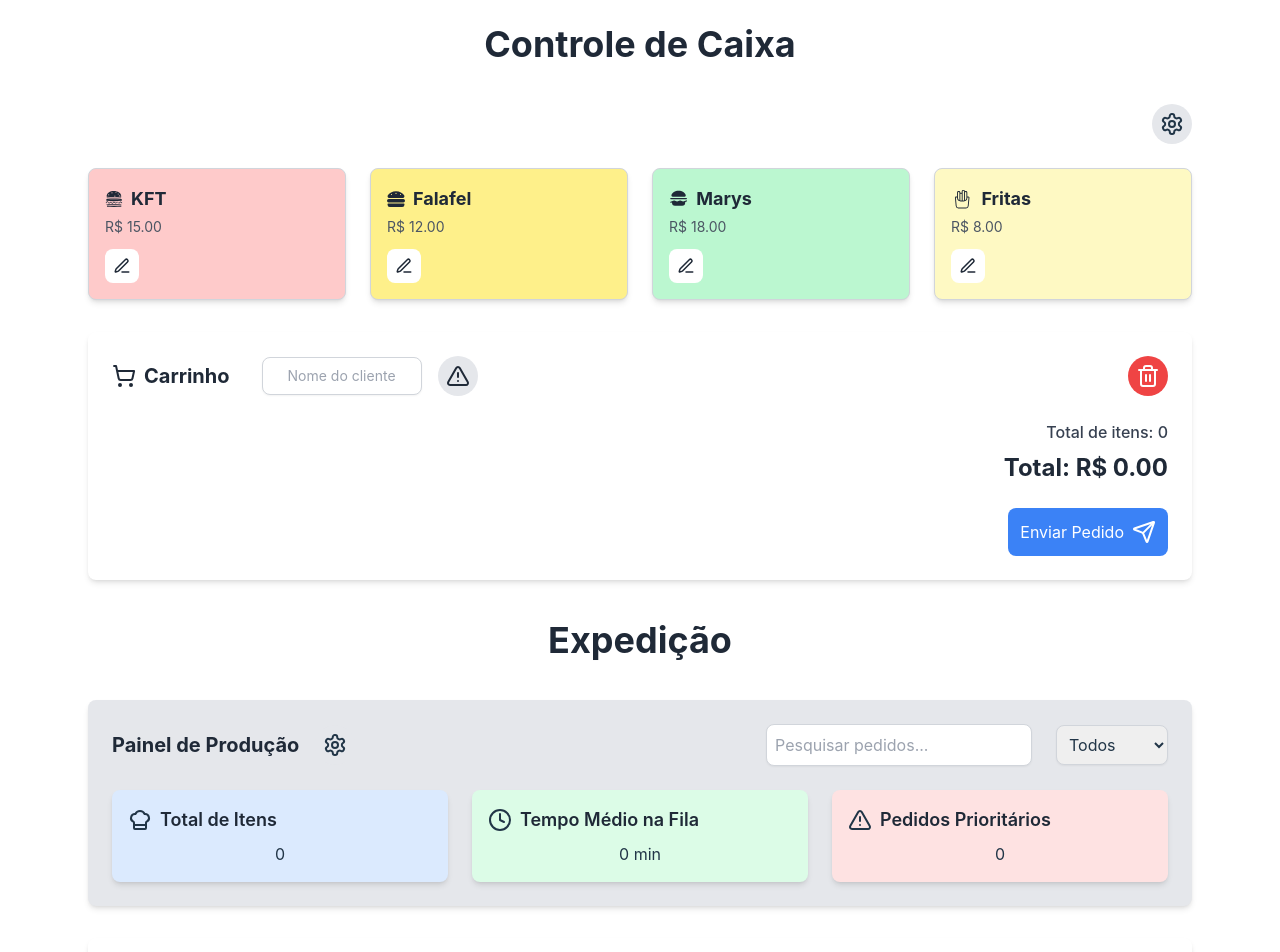
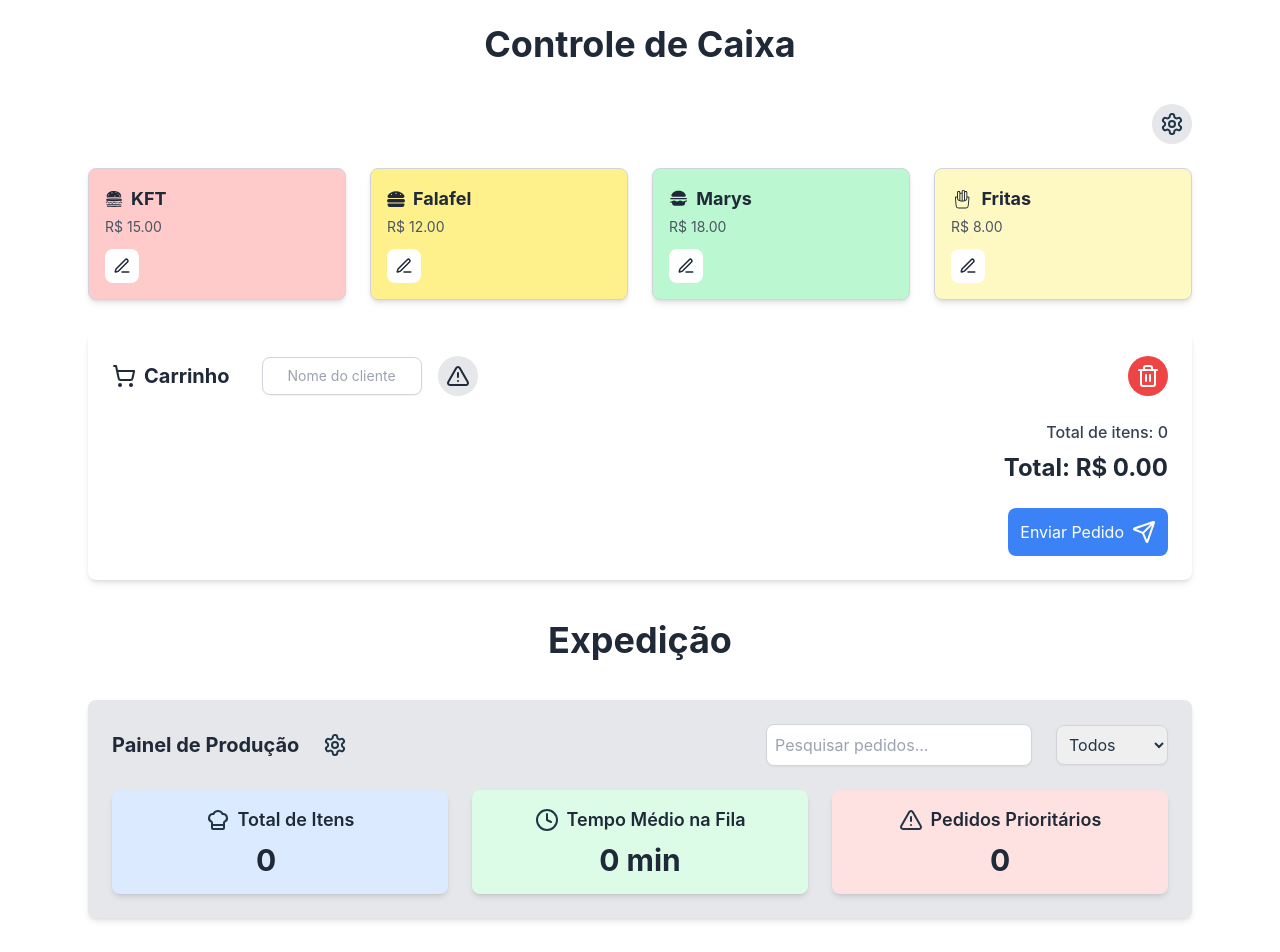
Before and after one commit to TamLeal/souk-v2-split-project, a React (Vite) app: page / in a window 1280 px wide. Shown: the top 952 px of the page. Built offline with nearby package versions, Linux system fonts and the light colour scheme.

Commit message:
fix cards for quantities | layout| sizes

```diff
--- a/src/components/ControleCaixaExpedicao.jsx
+++ b/src/components/ControleCaixaExpedicao.jsx
@@ -13,7 +13,9 @@ import Esquecidos from './Pedidos/Esquecidos';
 import ResumoEvento from './Painel/ResumoEvento';
 import HistoricoAcoes from './Painel/HistoricoAcoes';
 import PanelCard from './shared/PanelCard';
-import { ChefHat, Clock, AlertTriangle, Settings } from './shared/Icones';
+
+import { ChefHat, Clock, AlertTriangle, FaHamburger, CiFries, Settings } from './shared/Icones'; // Certifique-se de importar os ícones corretos
+
 
 // Rest of your component code...
 
@@ -660,6 +662,11 @@ const ControleCaixaExpedicao = () => {
               (total, key) => total + contadorFila[key],
               0
             )}
+            items={Object.entries(contadorFila).map(([name, quantity]) => ({
+              icon: name === 'KFT' ? <FaHamburger /> : name === 'Fritas' ? <CiFries /> : null,
+              name,
+              quantity,
+            }))}
             color="blue"
           />
           <PanelCard
--- a/src/components/shared/PanelCard.jsx
+++ b/src/components/shared/PanelCard.jsx
@@ -1,15 +1,48 @@
 import React from 'react';
 import FlipNumber from './FlipNumber';
+import { FaHamburger } from 'react-icons/fa';
+import { GiTacos, GiFrenchFries } from 'react-icons/gi';
 
-const PanelCard = ({ icon, label, value, color }) => (
-  <div
-    className={`p-4 rounded-lg shadow-md bg-${color}-100 hover:bg-${color}-200 transition-all duration-300`}
-  >
-    <div className="flex items-center mb-2">
+const getItemIcon = (name) => {
+  switch (name.toLowerCase()) {
+    case 'kft':
+    case 'marys':
+    case 'falafel':
+      return <FaHamburger className="mr-1" />;
+    case 'fritas':
+      return <GiFrenchFries className="mr-1" />;
+    default:
+      return null;
+  }
+};
+
+const PanelCard = ({ icon, label, value, items, color }) => (
+  <div className={`p-4 rounded-lg shadow-md bg-${color}-100 hover:bg-${color}-200 transition-all duration-300 flex flex-col justify-between h-full`}>
+    <div className="flex items-center justify-center mb-2">
       {icon}
       <span className="ml-2 text-lg font-semibold text-gray-800">{label}</span>
     </div>
-    <FlipNumber value={value} />
+    <div className="flex items-center justify-center">
+      {items ? (
+        <>
+          <div className="text-3xl font-bold text-gray-800 mr-4">
+            <FlipNumber value={value} />
+          </div>
+          <div className="grid grid-cols-2 gap-x-3 gap-y-1 text-xs sm:text-sm text-gray-700">
+            {items.map((item, index) => (
+              <div key={index} className="flex items-center whitespace-nowrap">
+                {getItemIcon(item.name)}
+                <span>{item.name}: {item.quantity}</span>
+              </div>
+            ))}
+          </div>
+        </>
+      ) : (
+        <div className="text-3xl font-bold text-gray-800">
+          <FlipNumber value={value} />
+        </div>
+      )}
+    </div>
   </div>
 );
 
```
